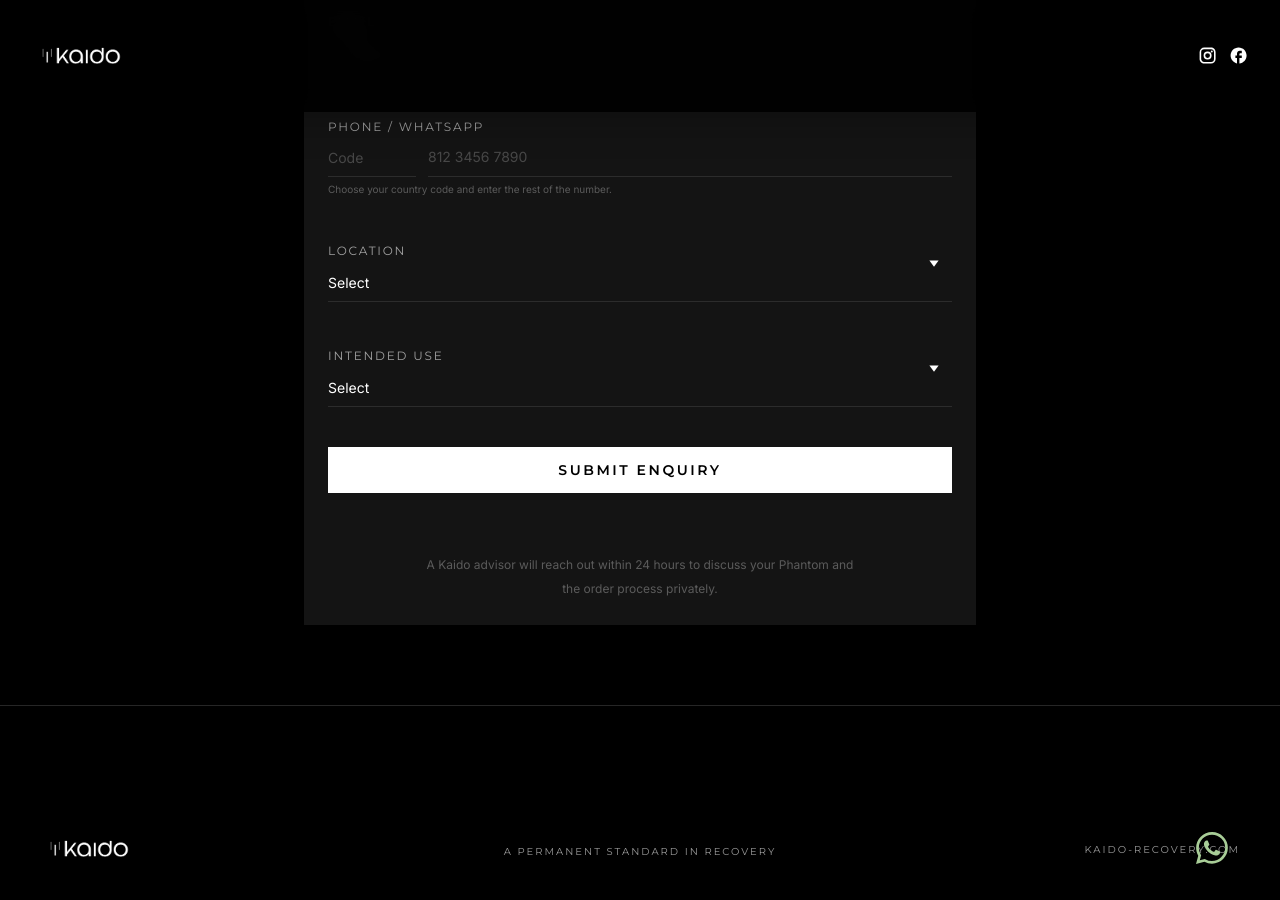
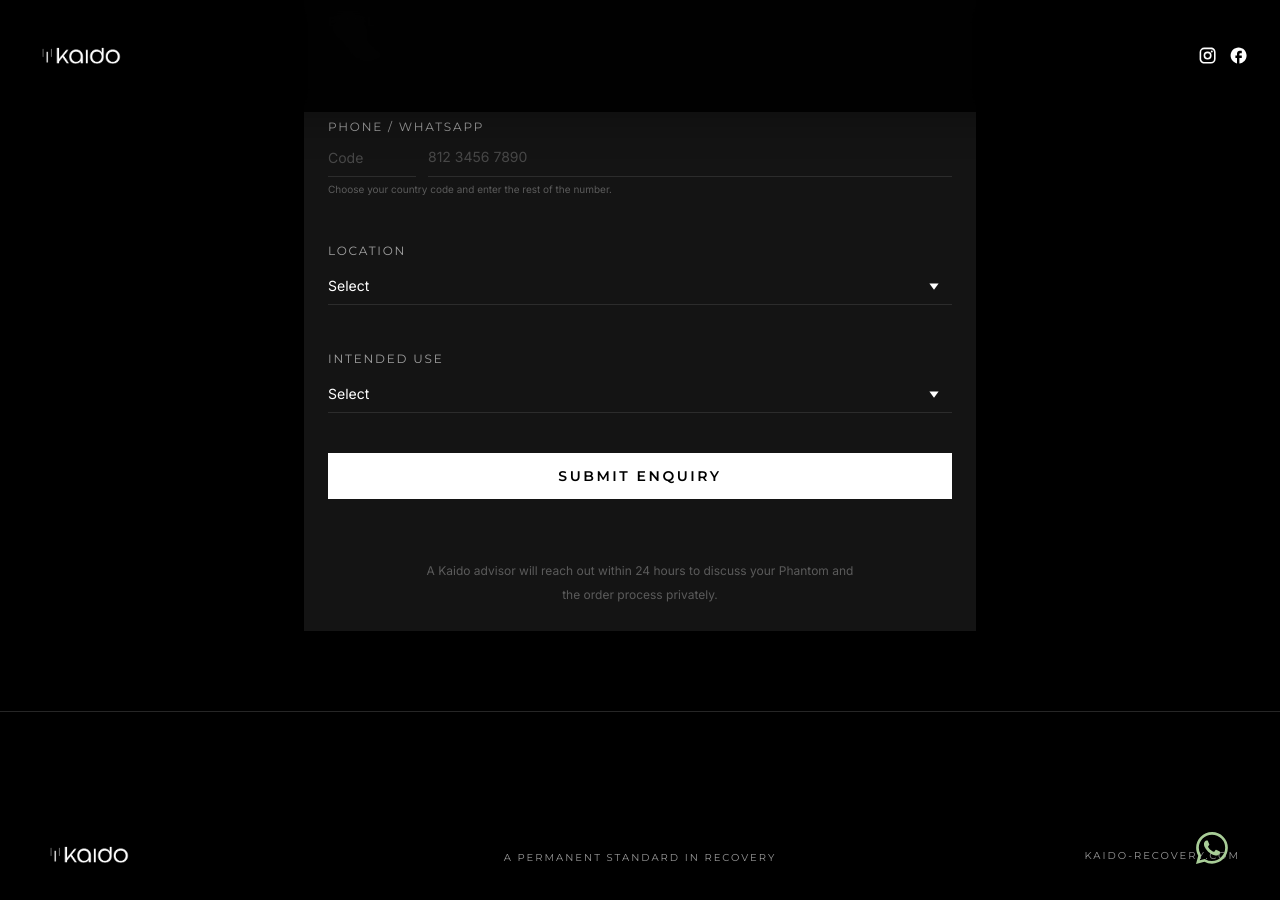
Before and after one commit to refinedislandcreations/kaido, a Jekyll site: the page built from presale.html, in a window 1280 px wide and 900 px high, scrolled down 2635 px. Built offline with Jekyll 4.4.1, drawn with Linux system fonts in a browser that asks for light colours; nearby versions of some CDN libraries.

Commit message:
refactor: move select-with-arrow wrapper into dedicated containers for location and intended use dropdowns

```diff
--- a/_includes/enquiry-section.html
+++ b/_includes/enquiry-section.html
@@ -190,20 +190,21 @@
             </div>
 
             <!-- Location -->
-            <div class="text-left select-with-arrow">
+            <div class="text-left">
               <label
                 class="font-title text-[10px] uppercase tracking-[0.15em] text-white/60 sm:text-[9px] md:text-xs"
               >
                 Location
               </label>
 
+              <div class="mt-2 w-full select-with-arrow md:mt-3">
                 <select
                   id="locationSelect"
                   name="location"
                   data-hs-name="location"
                   data-validation-field="location"
                   required
-                class="mt-2 w-full border-b border-white/10 bg-transparent pb-1 text-xs text-white outline-none focus:border-oracle transition-colors md:mt-3 md:pb-2 md:text-sm"
+                  class="w-full border-b border-white/10 bg-transparent pb-1 text-xs text-white outline-none focus:border-oracle transition-colors md:pb-2 md:text-sm"
                 >
                   <option class="bg-black" value="">Select</option>
                   <option class="bg-black" value="Bali">Bali</option>
@@ -216,6 +217,7 @@
                     Outside Indonesia
                   </option>
                 </select>
+              </div>
               <p
                 data-error-for="location"
                 class="mt-1 hidden text-[10px] leading-4 text-red-400"
@@ -247,20 +249,21 @@
             </div>
 
             <!-- Intended Use -->
-            <div class="text-left select-with-arrow">
+            <div class="text-left">
               <label
                 class="font-title text-[10px] uppercase tracking-[0.15em] text-white/60 sm:text-[9px] md:text-xs"
               >
                 Intended Use
               </label>
 
+              <div class="mt-2 w-full select-with-arrow md:mt-3">
                 <select
                   id="intendedUseSelect"
                   name="intended_use"
                   data-hs-name="intended_use"
                   data-validation-field="intended_use"
                   required
-                class="mt-2 w-full border-b border-white/10 bg-transparent pb-1 text-xs text-white outline-none focus:border-oracle transition-colors md:mt-3 md:pb-2 md:text-sm"
+                  class="w-full border-b border-white/10 bg-transparent pb-1 text-xs text-white outline-none focus:border-oracle transition-colors md:pb-2 md:text-sm"
                 >
                   <option class="bg-black" value="">Select</option>
                   <option class="bg-black" value="Private Residence">
@@ -278,6 +281,7 @@
                   </option>
                   <option class="bg-black" value="Others">Others</option>
                 </select>
+              </div>
               <p
                 data-error-for="intended_use"
                 class="mt-1 hidden text-[10px] leading-4 text-red-400"
```
Lines whose indentation alone changed are shown as unchanged.
